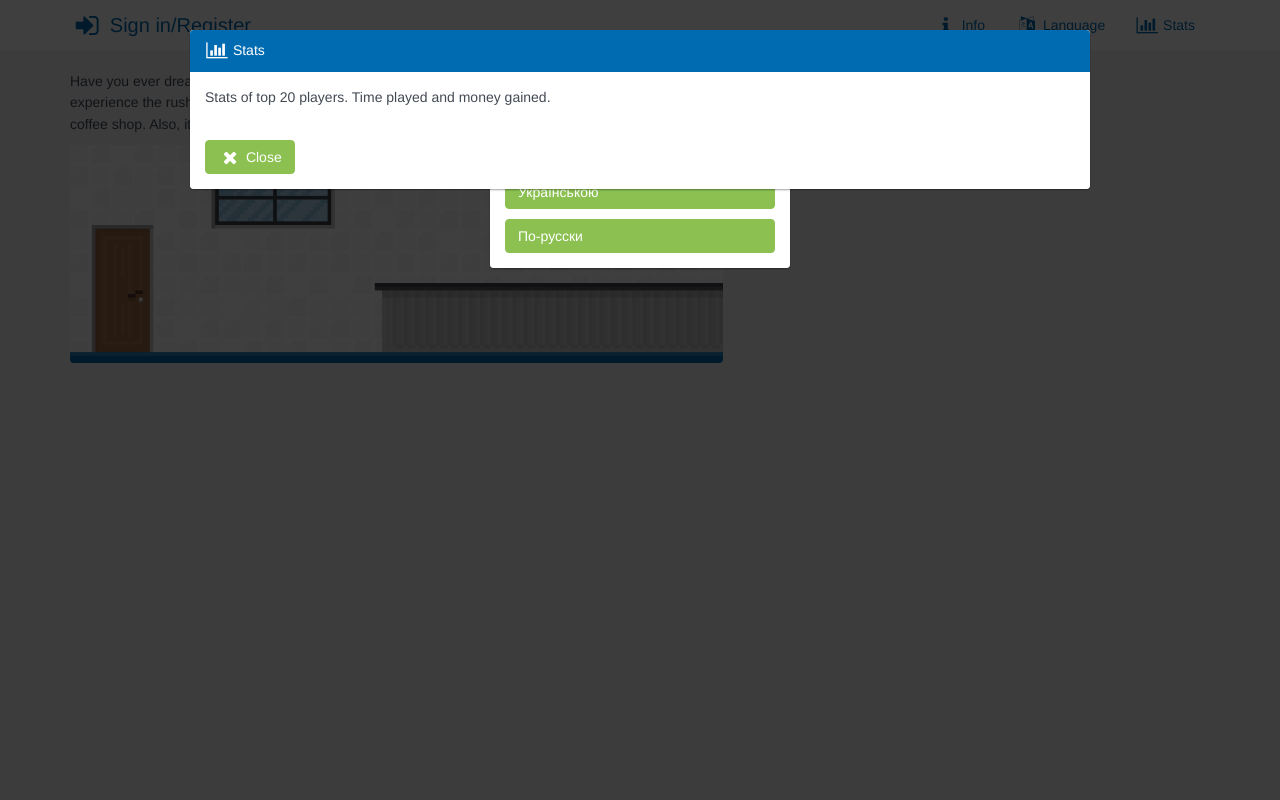
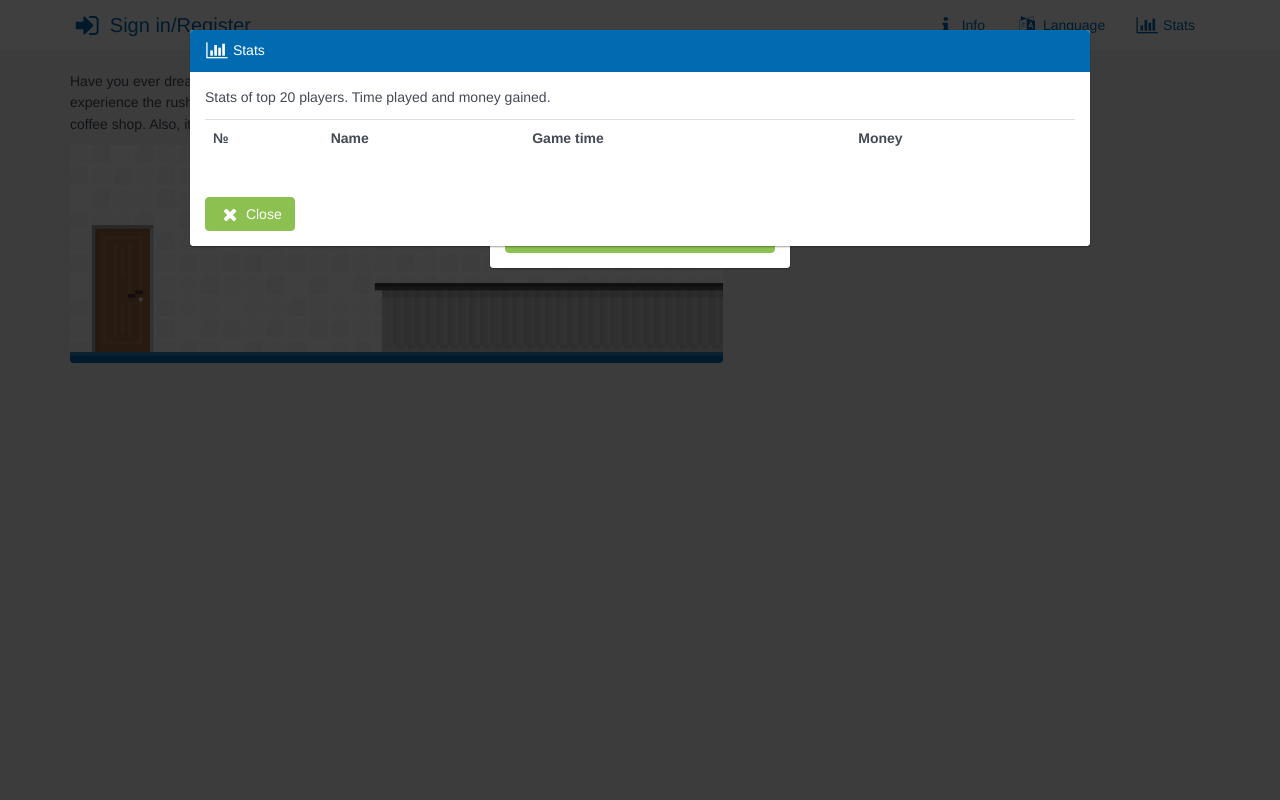
Before and after one commit to maksimuc24/coffeegame, a PHP site: page /dist/index.html in a window 1280 px wide, after a click on "Stats". Run offline with PHP 8.4, Linux system fonts and the light colour scheme; lists and menus that the app fills with data are empty; some libraries are stand-ins or nearby versions.

Commit message:
4) Sdelat v statistike tablicu Nazvanije | Vremja igry | Monet. I v etoj tablice otobrazat 10 kafe u kotorych bolshe vsego monet. Dannyje mozno obnovljat raz v chas -- chtob server osobo ne zagruzhat,

```diff
--- a/server/dist/app/pages/game/game-process/gameProcess.html
+++ b/server/dist/app/pages/game/game-process/gameProcess.html
@@ -40,7 +40,7 @@
 			        </progressbar>
 			    </div>
 				<div>
-				 	<p ng-click="sellCoffe()"><button input="" type="button" href="#carousel-captions" data-slide="prev" name="drinksCount"   class="btn btn-danger btn-lg btn-block">{{'PREPAREADRINK'|translate}}</button></p>
+				 	<p ng-click="sellCoffe()"><button input="" type="button"   name="drinksCount"   class="btn btn-danger btn-lg btn-block">{{'PREPAREADRINK'|translate}}</button></p>
 				</div>
 				<div>
 				 	<p><button input="" type="button" name="kgsCoffeeCount" ng-click="buyCoffee()" class="btn btn-warning btn-lg btn-block ng-pristine ng-valid">{{'BUYAKGOFCOFFEE'|translate}} <sup>{{userSettigs.buy_total_coffe_kg | number:3}} {{'KG'|translate}}</sup></button></p>
--- a/server/dist/index.html
+++ b/server/dist/index.html
@@ -174,7 +174,8 @@
         <!-- /.modal-dialog -->
     </div>
     <!-- /.modal -->
-    <div class="modal fade" id="myModalStats" tabindex="-1" role="dialog" aria-labelledby="myModalLabel" aria-hidden="true">
+
+    <div class="modal fade" id="myModalStats" tabindex="-1" role="dialog" aria-labelledby="myModalLabel" aria-hidden="true" ng-controller="globalSettingsCtrl">
         <div class="modal-dialog modal-lg">
             <div class="modal-content">
                 <div class="modal-body">
@@ -182,6 +183,20 @@
                         <div class="panel-heading"><i class="fa fa-bar-chart fa-lg fa-fw"></i> {{'STATS'|translate}}</div>
                         <div class="panel-body">
                             <p> {{'STATS_TOP'|translate}}</p>
+                            <table class="table table-hover">
+                                <tr>
+                                    <th>№</th>
+                                    <th>{{'STATS_NAME'|translate}}</th>
+                                    <th>{{'STATS_GAME_TIME'|translate}}</th>
+                                    <th>{{'STATS_MONEY'|translate}}</th>
+                                </tr>
+                                <tr ng-repeat="stat in statsData">
+                                    <td>{{$index+1}}</td>
+                                    <td>{{ stat.cafeName}}</td>
+                                    <td>{{ stat.opened_months / (30 * 24 * 60 * 60 / 1000) | number:3}}</td>
+                                    <td>{{ stat.balance}}</td>
+                                </tr>
+                            </table>
                             <br>
                             <button type="button" class="btn btn-success" data-dismiss="modal" aria-hidden="true"><i class="fa fa-times fa-lg fa-fw"></i> {{'CLOSE'|translate}}</button>
                         </div>
--- a/src/app/pages/game/game-process/gameProcess.html
+++ b/src/app/pages/game/game-process/gameProcess.html
@@ -40,7 +40,7 @@
 			        </progressbar>
 			    </div>
 				<div>
-				 	<p ng-click="sellCoffe()"><button input="" type="button" href="#carousel-captions" data-slide="prev" name="drinksCount"   class="btn btn-danger btn-lg btn-block">{{'PREPAREADRINK'|translate}}</button></p>
+				 	<p ng-click="sellCoffe()"><button input="" type="button"   name="drinksCount"   class="btn btn-danger btn-lg btn-block">{{'PREPAREADRINK'|translate}}</button></p>
 				</div>
 				<div>
 				 	<p><button input="" type="button" name="kgsCoffeeCount" ng-click="buyCoffee()" class="btn btn-warning btn-lg btn-block ng-pristine ng-valid">{{'BUYAKGOFCOFFEE'|translate}} <sup>{{userSettigs.buy_total_coffe_kg | number:3}} {{'KG'|translate}}</sup></button></p>
--- a/src/app/services/globalService.js
+++ b/src/app/services/globalService.js
@@ -25,6 +25,10 @@
                         return $http.get(urlBase + '/buy-kg-coffe');
                 };
 
+                Service.getTopStats = function() {
+                        return $http.get(urlBase + '/get-top-stats');
+                };
+
                 Service.updateData = function(opened_months,customers_in_queue,total_coffe_kg,total_drink,balance,buy_total_coffe_kg) {
                         return $http({
                                 'url': urlBase + '/update-data',
--- a/src/lang/cz.js
+++ b/src/lang/cz.js
@@ -1,4 +1,8 @@
 var translationsCZ = {
+        STATS_NAME:"Name",
+        STATS_GAME_TIME:"Game time",
+        STATS_MONEY:"Money",
+
         SOME_HELLO_TEXT:"SOME_HELLO_TEXT CZ.js",
         NEED_BUY_KG_COFFE:"NEED_BUY_KG_COFFE",
 //top menus and modals
--- a/src/lang/eng.js
+++ b/src/lang/eng.js
@@ -1,4 +1,8 @@
 var translationsEN = {
+        STATS_NAME:"Name",
+        STATS_GAME_TIME:"Game time",
+        STATS_MONEY:"Money",
+
         SOME_HELLO_TEXT:"Have you ever dreamt about your own cafe? Do you want to try it yourself? Here is your chance to experience the rush! The game was created using the extensive knowledge of the inner workings of a coffee shop. Also, it mimics real-life prices and crowd mechanics (in a way).",
         NEED_BUY_KG_COFFE:"NEED_BUY_KG_COFFE",
 //top menus and modals
--- a/src/lang/ru.js
+++ b/src/lang/ru.js
@@ -1,4 +1,8 @@
 var translationsRU = {
+        STATS_NAME:"Name",
+        STATS_GAME_TIME:"Game time",
+        STATS_MONEY:"Money",
+
         SOME_HELLO_TEXT:"Мечтали ли вы о собственном кафе? Хотели ли окунуться в мир кофе, понять механизм функционирования кофейни? Здесь имеете шанс попробовать себя в роли менеджера заведения. Игра была создана на основании опыта работы в кафе. Также она использует цены из реальной жизни и учитывает психологию посетителей. Каждое ваше решение влияет на посещаемость и выручку.",
         NEED_BUY_KG_COFFE:"NEED_BUY_KG_COFFE",
 //top menus and modals
--- a/src/lang/ua.js
+++ b/src/lang/ua.js
@@ -1,4 +1,8 @@
 var translationsUA = {
+        STATS_NAME:"Name",
+        STATS_GAME_TIME:"Game time",
+        STATS_MONEY:"Money",
+
         SOME_HELLO_TEXT:"SOME_HELLO_TEXT UA.js",
         NEED_BUY_KG_COFFE:"NEED_BUY_KG_COFFE",
 //top menus and modals
```
Also changed, not shown: server/game/GameUserManager.php (+14 -0 lines), server/game/api/classes/controllers/UserController.php (+7 -0 lines), src/app/pages/game/globalSettingsCtrl.js (+35 -4 lines), src/index.html (+16 -1 lines), server/dist/js/main-src.js, server/dist/lang/cz.js, server/dist/lang/eng.js, server/dist/lang/ru.js, server/dist/lang/ua.js.
